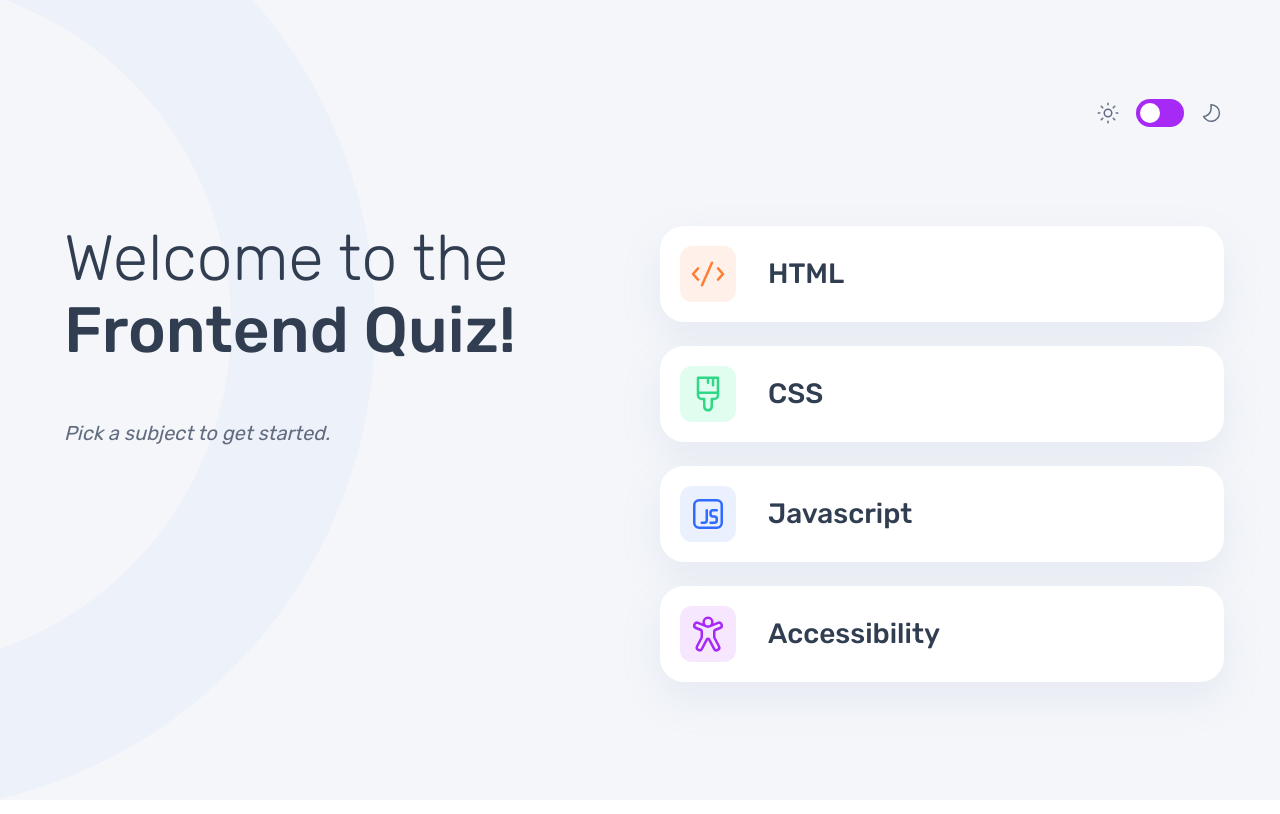
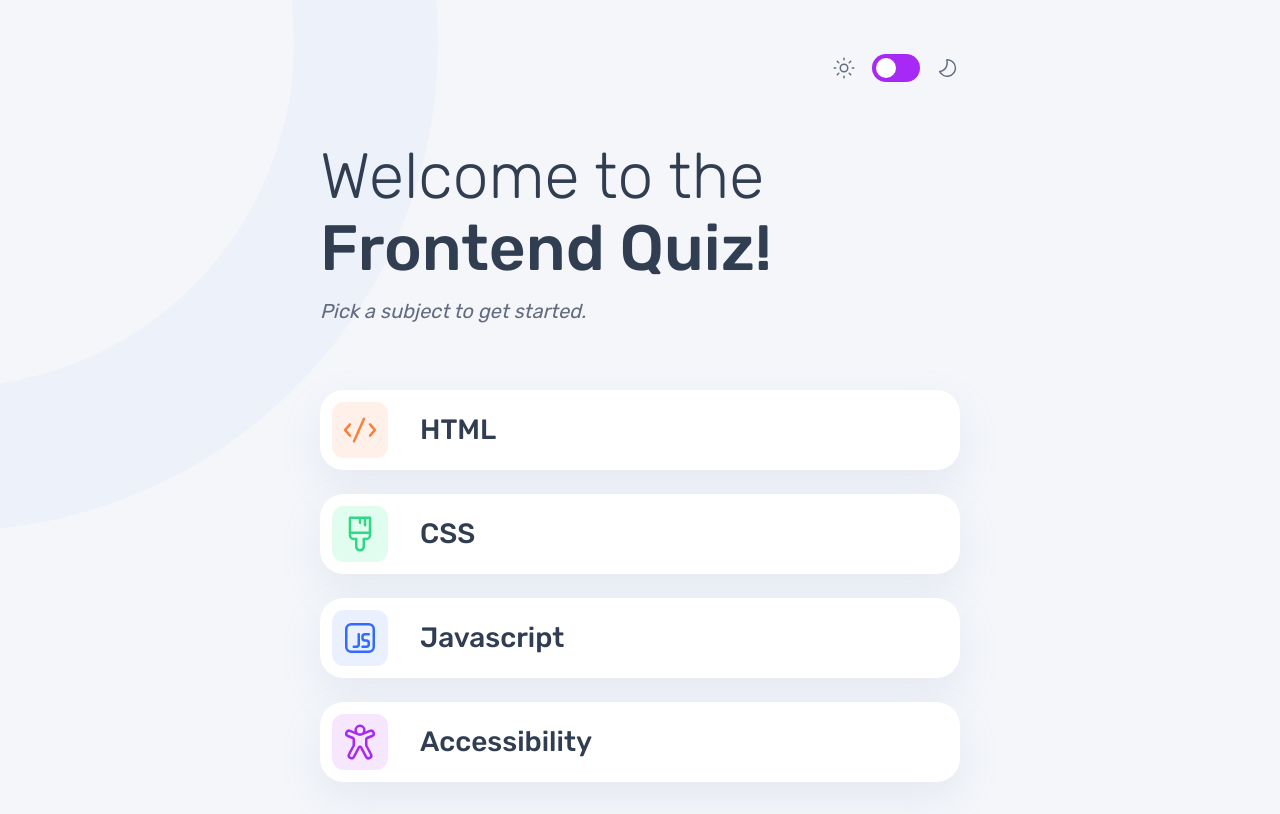
Before and after one commit to 3lectrologos/FM-frontend-quiz, a Next.js app: page / in a window 1280 px wide. Built offline with nearby package versions, Linux system fonts and the light colour scheme.

Commit message:
Some finetuning to responsive layout

```diff
--- a/app/Instrumenter.tsx
+++ b/app/Instrumenter.tsx
@@ -30,7 +30,7 @@ export default function Instrumenter({ quizes }: { quizes: Quiz[] }) {
   }
 
   return (
-    <div className={`flex flex-col desktop:items-center`}>
+    <div className={`flex flex-col w-full grow max-w-[450px] tablet:grow-0 tablet:max-w-none tablet:w-[640px] desktop:w-[1160px]`}>
       <TopBar category={quiz?.title} />
       <div className={`py-8 desktop:pt-0`}>
         {state === 'landing' &&
--- a/app/page.tsx
+++ b/app/page.tsx
@@ -2,6 +2,7 @@ import { QuizData } from '@/app/types'
 
 import { promises as fs } from 'fs'
 import Instrumenter from '@/app/Instrumenter'
+import { twMerge } from 'tailwind-merge'
 
 export default async function Home() {
   const file = await fs.readFile(process.cwd() + '/app/data.json', 'utf8')
@@ -9,7 +10,14 @@ export default async function Home() {
 
   return (
     <div className={``}>
-      <div className={`min-h-screen min-w-fit px-6 bg-light_gray dark:bg-dark_navy bg-[url('/images/pattern-background-mobile-light.svg')] dark:bg-[url('/images/pattern-background-mobile-dark.svg')] bg-left-top bg-no-repeat text-dark_navy dark:text-white tablet:px-16`}>
+      <div className={twMerge(
+        `flex justify-center min-h-screen min-w-fit px-6 bg-light_gray dark:bg-dark_navy text-dark_navy dark:text-white`,
+        `bg-[url('/images/pattern-background-mobile-light.svg')] dark:bg-[url('/images/pattern-background-mobile-dark.svg')] bg-left-top bg-no-repeat`,
+        `tablet:px-16`,
+        `tablet:bg-[url('/images/pattern-background-tablet-light.svg')] tablet:dark:bg-[url('/images/pattern-background-tablet-dark.svg')]`,
+        `desktop:bg-[url('/images/pattern-background-desktop-light.svg')] desktop:dark:bg-[url('/images/pattern-background-desktop-dark.svg')] desktop:bg-cover`
+      )}
+      >
         <Instrumenter quizes={data.quizzes} />
       </div>
     </div>
--- a/tailwind.config.ts
+++ b/tailwind.config.ts
@@ -9,7 +9,7 @@ const config: Config = {
   theme: {
     screens: {
       'tablet': '768px',
-      'desktop': '1280px'
+      'desktop': '1300px'
     },
     colors: {
       purple: '#A729F5',
```
